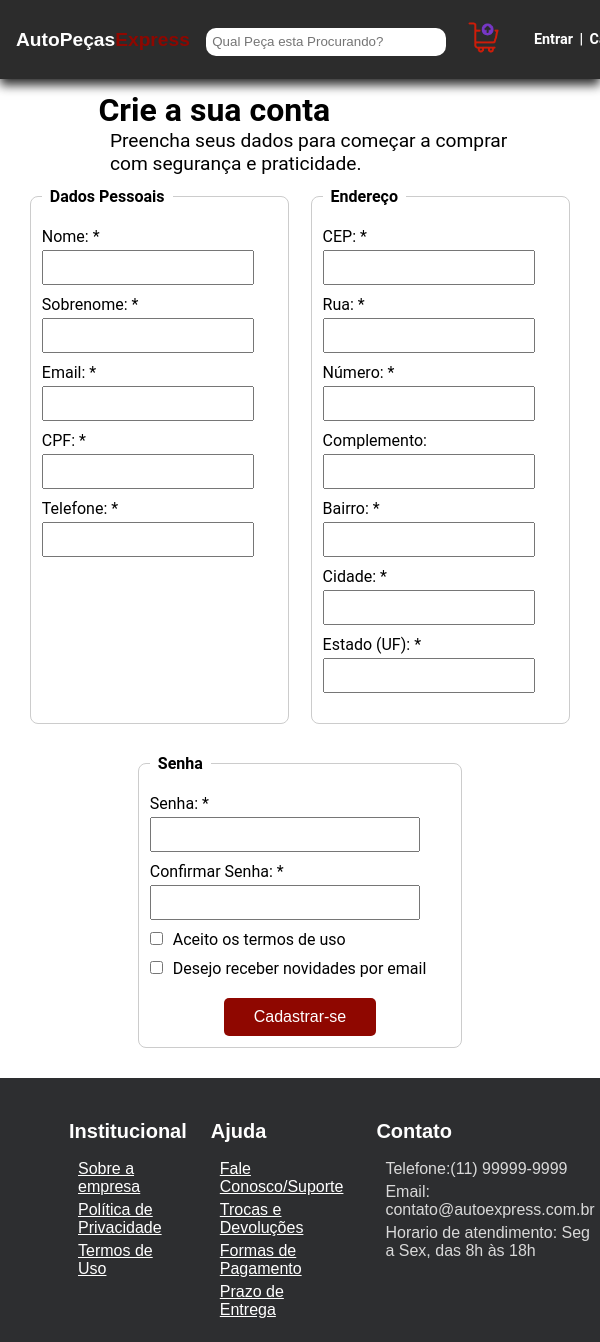
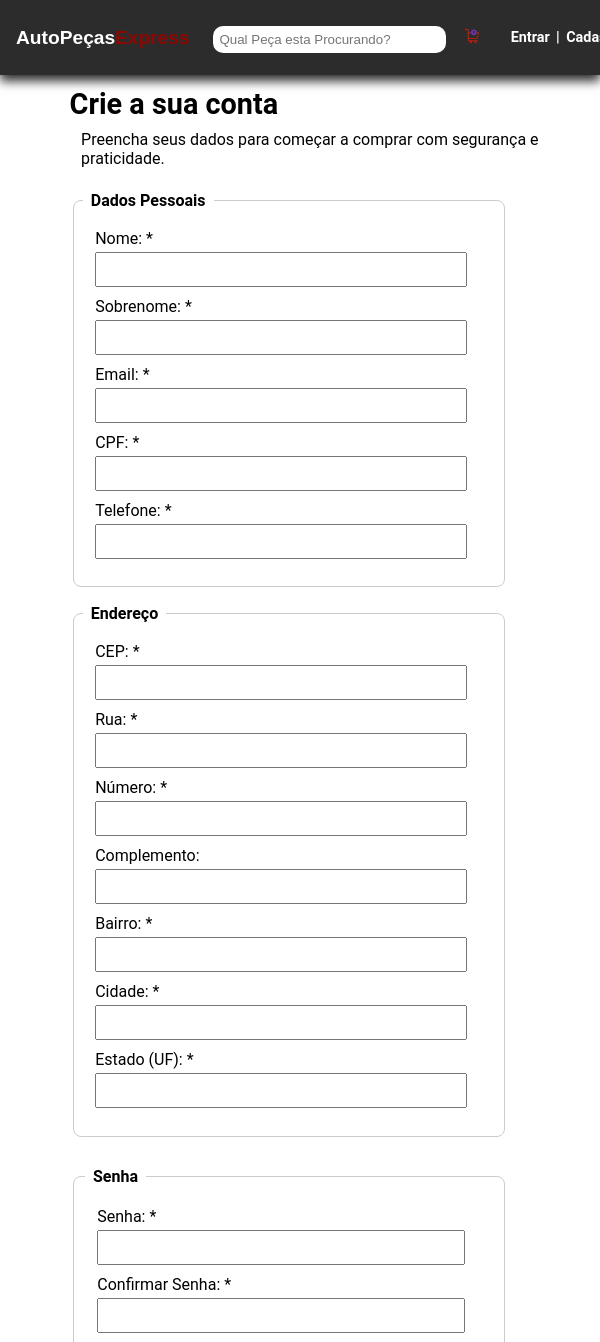
Before and after one commit to YURI717-Hub/TCC-ETEC-Sebrae, a PHP site: page /assets/pages/cadastro.html in a window 600 px wide; the page is wider, and only the part inside the window is pictured. Shown: the top 1342 px of that part. Run offline with PHP 8.4, Linux system fonts and the light colour scheme.

Commit message:
alteracoes/correcoes - Ednilson

```diff
--- a/assets/css/cadastro.css
+++ b/assets/css/cad-e-login.css
@@ -94,6 +94,51 @@ input[type="submit"] {
 input[type="submit"]:hover {
   background-color:  #8F0700;
 }
+
+
+
+@media screen and (max-width: 600px){
+  /*minhas alteracoes: Ednilson*/
+      .form-superior{
+        display: block;
+        width: 80%;
+    }
+    .form-senha {
+        width: 80%;
+        margin-right: 12%;
+    }
+    label, input{
+        margin-left: 3%;
+    }
+    .form-dados-pessoa, .form-dados-endereco {
+        width: 100%;
+        margin-left: 10%;
+    }
+    .form-dados-pessoa, .form-dados-endereco, .form-senha{
+        margin-bottom: 17px;
+    }
+    .form-descricao h2{
+    padding: 0 5% 0 10%;
+    font-size: 1.8rem;
+
+    }
+    .form-descricao p{
+    padding: 1.5% 7% 2% 12%;
+    font-size: 1rem;
+
+}
+
+    /*termino das minhas alteracoes*/
+}
+
+
+
+
+
+
+
+
+
 /*INICIO CÓDIGO - LOGIN*/
 .login-informacoes {
   background-color:#fff;
@@ -186,4 +231,19 @@ input[type="submit"]:hover {
   color: red #8F0700;;
 }
 
+
+
+/*minhas alteracoes: Ednilson*/
+@media screen and (max-width:600px){
+  .login-form input[type="submit"] {
+    padding: 10px 40px;
+}
+
+.form-opcoes input[type="checkbox"] {
+  margin-right: 8px;
+  margin-left: 2px;
+}
+
+}
+
 /*FIM CÓDIGO - LOGIN */
--- a/assets/css/style.css
+++ b/assets/css/style.css
@@ -399,7 +399,7 @@ h3{
     gap: 0.4rem;
   }
 
-  nav-icon-container img {
+  .nav-icon-container img { /*erro na sinataxe - EDNILSON*/
     width: 20px;
   }
 
@@ -416,7 +416,7 @@ h3{
     margin-bottom: 2rem;
   }
 
-  selecao-produto {
+  .selecao-produto { /*erro na sinatxe - EDNILSON*/
     width: 100%;
     align-items: center;
     margin-bottom: 2rem;
@@ -498,7 +498,7 @@ footer {
 
 .footer-superior-completa,
 .footer-inferior-completa {
-  display: flex;
+  display: block; /*quebra na pagina, provavelmente resolvido - EDNILSON*/
   justify-content: space-between;
   padding: 0 5%;
 }
--- a/assets/pages/cadastro.html
+++ b/assets/pages/cadastro.html
@@ -7,7 +7,7 @@
   <meta name="viewport" content="width=device-width, initial-scale=1.0">
   <title>Bem Vindo - Auto Peças Express</title>
   <link rel="stylesheet" href="..//css/style.css">
-  <link rel="stylesheet" href="../css/cadastro.css">
+  <link rel="stylesheet" href="../css/cad-e-login.css">
   <script src="..//js/menu.js"></script>
 </head>
 
--- a/assets/pages/login.html
+++ b/assets/pages/login.html
@@ -6,7 +6,7 @@
   <meta charset="UTF-8">
   <meta name="viewport" content="width=device-width, initial-scale=1.0">
   <title>Bem Vindo - Auto Peças Express</title>
-  <link rel="stylesheet" href="../css/cadastro.css">
+  <link rel="stylesheet" href="../css/cad-e-login.css">
   <link rel="stylesheet" href="../css/style.css">
   <script src="../js/menu.js"></script>
 
```
